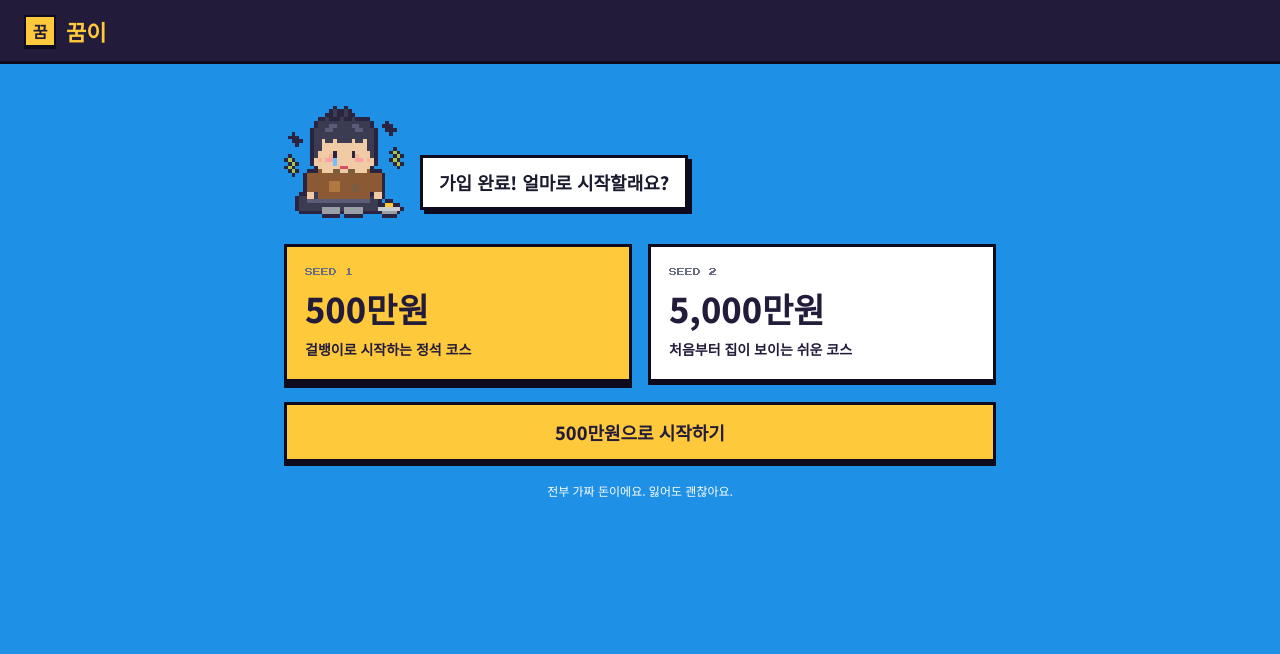
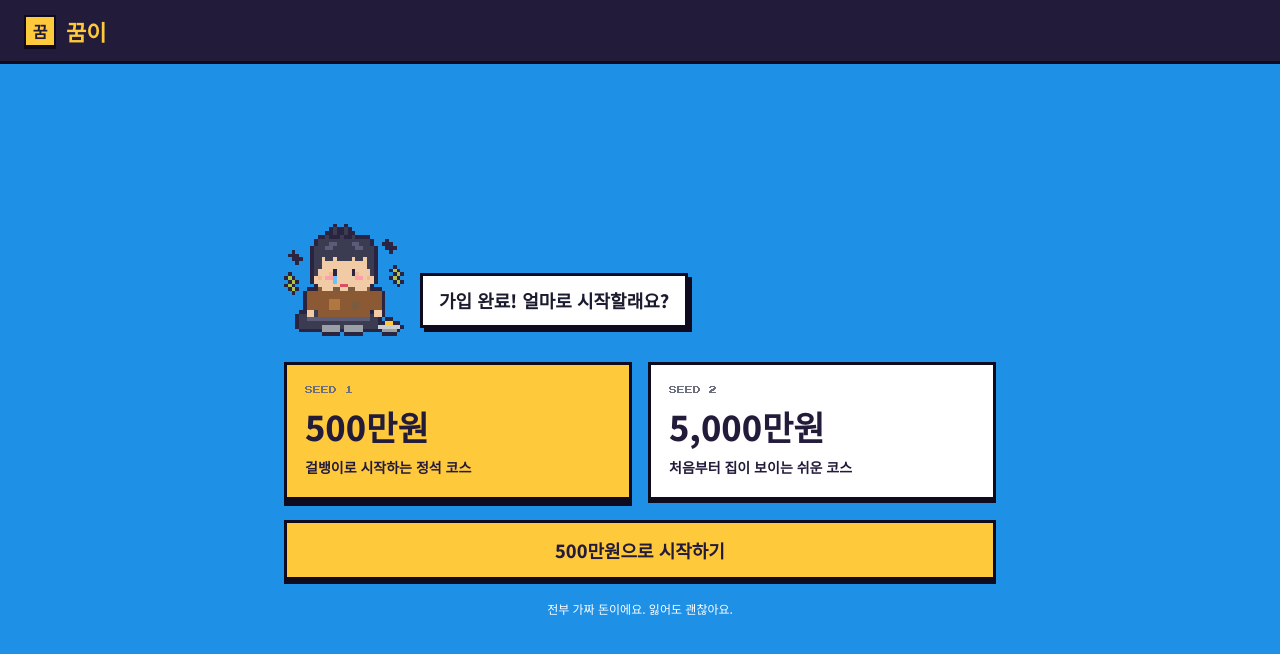
Before and after one commit to jeunju528-sudo/kkumi, a React (Vite) app in the folder frontend/: page /seed in a window 1280 px wide. Shown: the top 654 px of the page. Built offline with nearby package versions, Linux system fonts and the light colour scheme.

Commit message:
fix: 시드 선택 화면 세로 가운데 정렬, .playwright-mcp 무시

```diff
--- a/frontend/src/pages/SeedPickPage.css
+++ b/frontend/src/pages/SeedPickPage.css
@@ -3,7 +3,7 @@
 .page-seed .k-logo{display:flex;align-items:center;gap:10px;color:#FFC93C;font-size:22px;font-weight:800}
 .page-seed .k-mark{width:32px;height:32px;box-sizing:border-box;display:flex;align-items:center;justify-content:center;background:#FFC93C;color:#231B3A;border:2px solid #0F0B1F;box-shadow:0 2px 0 #0F0B1F;font-size:16px;font-weight:800}
 .page-seed .k-lab{font-family:'Press Start 2P',monospace;font-size:8px;line-height:1.4}
-.page-seed .k-main{flex:1;width:100%;max-width:760px;margin:0 auto;padding:40px 24px 64px;box-sizing:border-box;display:flex;flex-direction:column;gap:20px;align-items:stretch}
+.page-seed .k-main{flex:1;width:100%;max-width:760px;margin:0 auto;padding:40px 24px 64px;box-sizing:border-box;display:flex;flex-direction:column;gap:20px;align-items:stretch;justify-content:center}
 .page-seed .k-opts{display:grid;grid-template-columns:repeat(2,minmax(0,1fr));gap:16px}
 .page-seed .k-opt{display:flex;flex-direction:column;align-items:flex-start;gap:6px;padding:20px 18px;text-align:left;border:3px solid #0F0B1F;border-radius:0;color:#231B3A;background:#FFFFFF;box-shadow:0 3px 0 #0F0B1F}
 .page-seed .k-opt.is-on{background:#FFC93C;box-shadow:0 6px 0 #0F0B1F}
```
Also changed, not shown: 1 other file (tests, documents, lock files or other folders).
